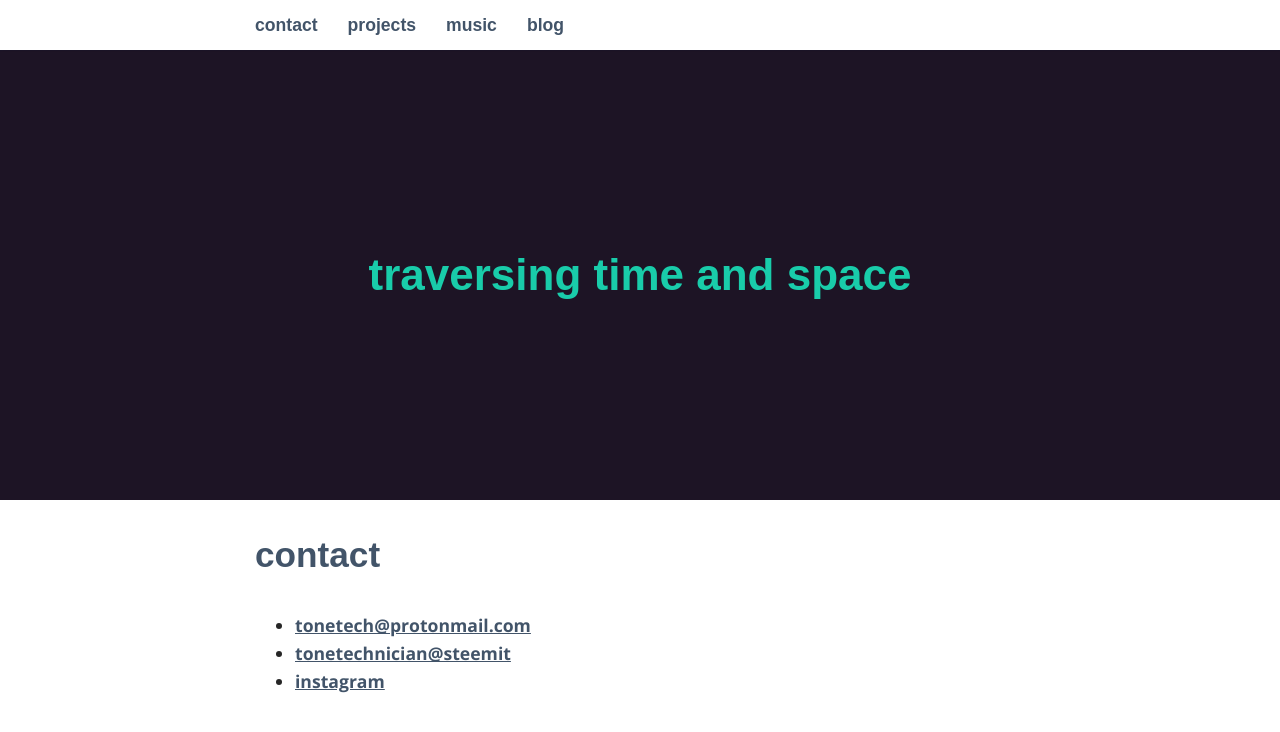
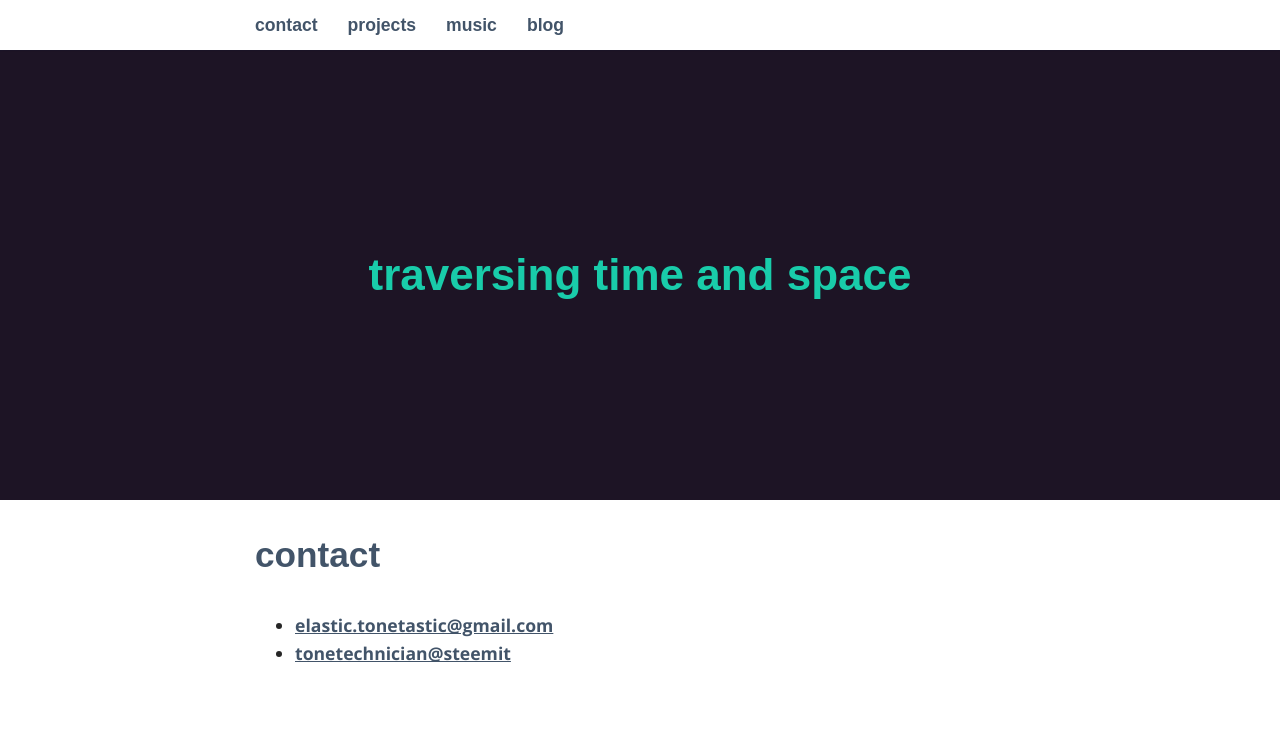
Before and after one commit to DastardlyMut/dastardlymut.github.io, a Jekyll site: the page built from _pages/02_contact.md, in a window 1280 px wide. Shown: the top 732 px of the page. Built offline with Jekyll 4.4.1, drawn with Linux system fonts in a browser that asks for light colours; some web fonts are replaced.

Commit message:
updated contact details

```diff
--- a/_pages/02_contact.md
+++ b/_pages/02_contact.md
@@ -4,6 +4,5 @@ title: contact
 permalink: /contact/
 ---
 
-* [tonetech@protonmail.com](mailto:tonetech@protonmail.com)
+* [elastic.tonetastic@gmail.com](mailto:tonetech@protonmail.com)
 * [tonetechnician@steemit](https://steemit.com/@tonetechnician)
-* [instagram](www.instagram.com/tone.tastic)
```
Also changed, not shown: _pages/03_projects.md (line endings or trailing spaces).
